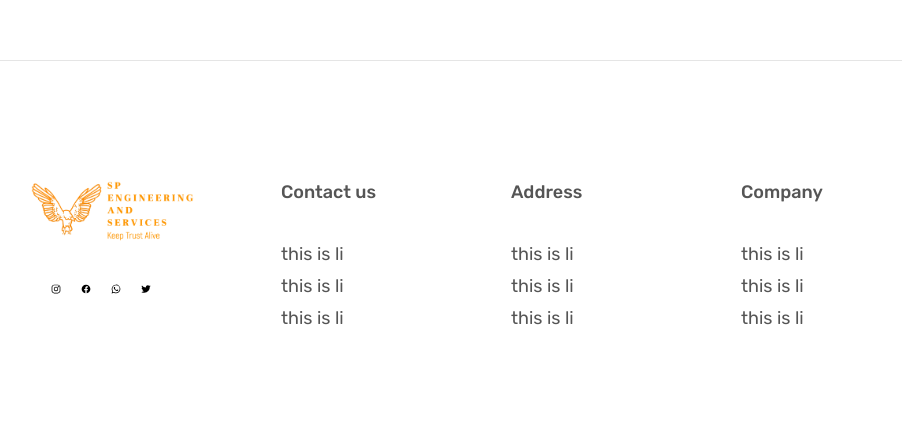
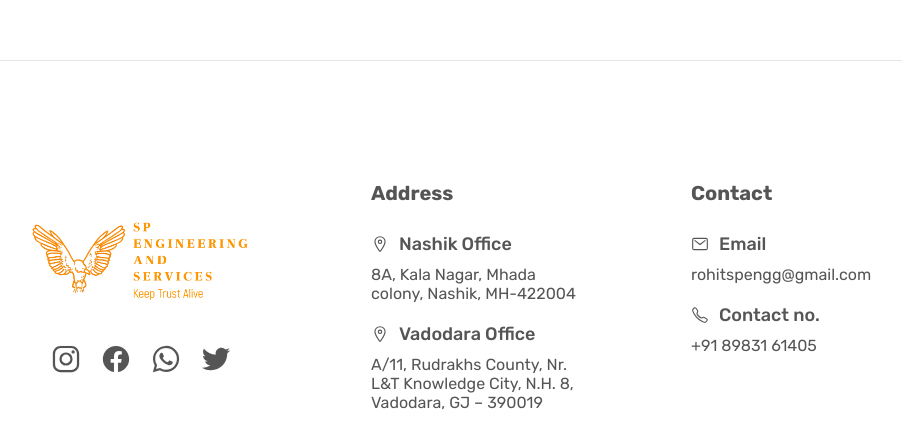
Before and after one commit to Kaustubh2000-maker/sp-engineering-frontend, a React (Vite) app: page /projects in a window 1280 px wide. Shown: the part 1020-1468 px from the top of the page, without its empty margins (169-1071 px from the left). Built offline with nearby package versions, Linux system fonts and the light colour scheme.

Commit message:
footer set

```diff
--- a/src/components/layout/Footer.jsx
+++ b/src/components/layout/Footer.jsx
@@ -7,34 +7,69 @@ function Footer() {
         <div className="footer-logo-div">
           <img className="footer-logo" src={footerLogo} alt="" />
           <div className="footer-icon-div">
-            <ion-icon className="footer-icon" name="logo-instagram"></ion-icon>
-            <ion-icon className="footer-icon" name="logo-facebook"></ion-icon>
-            <ion-icon className="footer-icon" name="logo-whatsapp"></ion-icon>
-            <ion-icon className="footer-icon" name="logo-twitter"></ion-icon>
+            <ion-icon class="footer-icon" name="logo-instagram"></ion-icon>
+            <ion-icon class="footer-icon" name="logo-facebook"></ion-icon>
+            <ion-icon class="footer-icon" name="logo-whatsapp"></ion-icon>
+            <ion-icon class="footer-icon" name="logo-twitter"></ion-icon>
           </div>
         </div>
-        <div className="footer-address footer-div">
+        {/* <div className="footer-address footer-div">
           <h3 className="footer-heading">Contact us</h3>
           <ul className="footer-ul">
             <li className="footer-li">this is li</li>
             <li className="footer-li">this is li</li>
             <li className="footer-li">this is li</li>
           </ul>
-        </div>
+        </div> */}
         <div className="footer-contact footer-div">
           <h3 className="footer-heading">Address</h3>
           <ul className="footer-ul">
-            <li className="footer-li">this is li</li>
-            <li className="footer-li">this is li</li>
-            <li className="footer-li">this is li</li>
+            <li className="footer-li">
+              <div>
+                <ion-icon
+                  class="footer-sub-icon"
+                  name="location-outline"
+                ></ion-icon>
+                <span>Nashik Office</span>
+              </div>
+              8A, Kala Nagar, Mhada colony, Nashik, MH-422004
+            </li>
+            <li className="footer-li">
+              <div>
+                <ion-icon
+                  class="footer-sub-icon"
+                  name="location-outline"
+                ></ion-icon>
+                <span>Vadodara Office</span>
+              </div>
+              A/11, Rudrakhs County, Nr. L&T Knowledge City, N.H. 8, Vadodara,
+              GJ – 390019
+            </li>
           </ul>
         </div>
         <div className="footer-about footer-div">
-          <h3 className="footer-heading">Company</h3>
+          <h3 className="footer-heading">Contact</h3>
           <ul className="footer-ul">
-            <li className="footer-li">this is li</li>
-            <li className="footer-li">this is li</li>
-            <li className="footer-li">this is li</li>
+            <li className="footer-li">
+              <div>
+                <ion-icon
+                  class="footer-sub-icon"
+                  name="mail-outline"
+                ></ion-icon>
+                <span className="footer-contact-span">Email</span>
+              </div>
+              rohitspengg@gmail.com
+            </li>
+            <li className="footer-li">
+              <div>
+                <ion-icon
+                  class="footer-sub-icon"
+                  name="call-outline"
+                ></ion-icon>
+                <span className="footer-contact-span">Contact no.</span>
+              </div>
+              +91 89831 61405
+            </li>
           </ul>
         </div>
       </div>
--- a/src/scss/_footer.scss
+++ b/src/scss/_footer.scss
@@ -5,21 +5,25 @@
 .footer-container {
   padding: 12rem 20rem 18rem 20rem;
   display: grid;
-  grid-template-columns: repeat(4, 1fr);
-  gap: 4rem;
+  grid-template-columns: repeat(3, 1fr);
+  gap: 8rem;
+  // justify-items: center;
 }
 .footer-logo-div {
+  padding-top: 4rem;
 }
 .footer-logo {
-  //   width: 100%;
-  height: 6rem;
+  // width: 100%;
+  height: 8rem;
   margin-bottom: 2rem;
 }
 .footer-icon-div {
   padding: 2rem;
   display: flex;
   gap: 2rem;
+  // height: 4rem;
 }
+
 .footer-icon {
   font-size: 3rem;
   color: #555;
@@ -27,21 +31,37 @@
 .footer-div {
 }
 .footer-heading {
-  font-size: 1.8rem;
+  font-size: 2rem;
   color: #555;
-  margin-bottom: 4rem;
+  margin-bottom: 2.8rem;
   padding-left: 2rem;
-  font-weight: 500;
+  font-weight: 700;
 }
 .footer-ul {
 }
 .footer-li {
   list-style: none;
-  font-size: 1.8rem;
+  font-size: 1.6rem;
   color: #555;
   font-weight: 400;
+  margin-bottom: 2rem;
+  padding-left: 2rem;
+}
+.footer-sub-icon {
+  font-size: 1.8rem;
+  padding-right: 1rem;
+  text-align: center;
+}
+.footer-li div {
+  display: flex;
+  justify-content: left;
+  align-items: center;
   margin-bottom: 1rem;
-  padding-left: 2rem;
+}
+.footer-li div span {
+  // display: block;
+  font-size: 1.8rem;
+  font-weight: 500;
 }
 .footer-address {
 }
```
